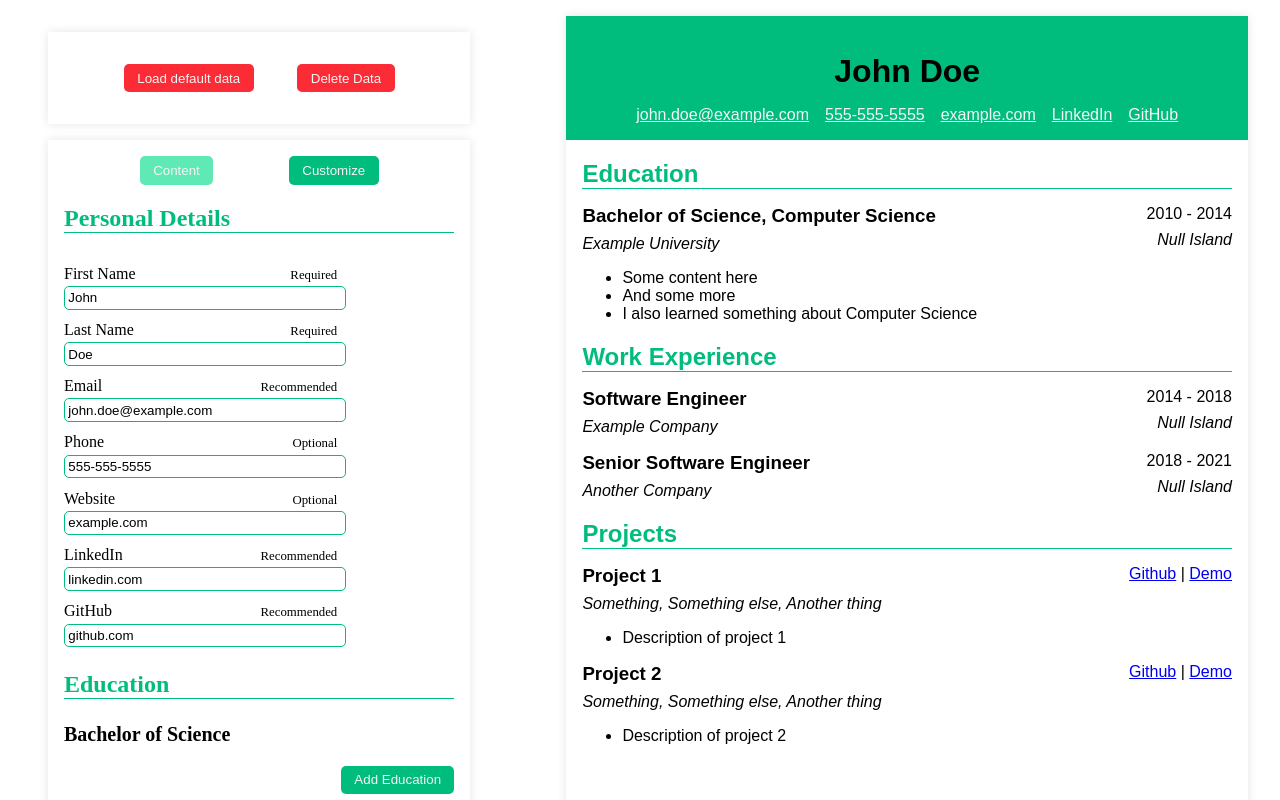
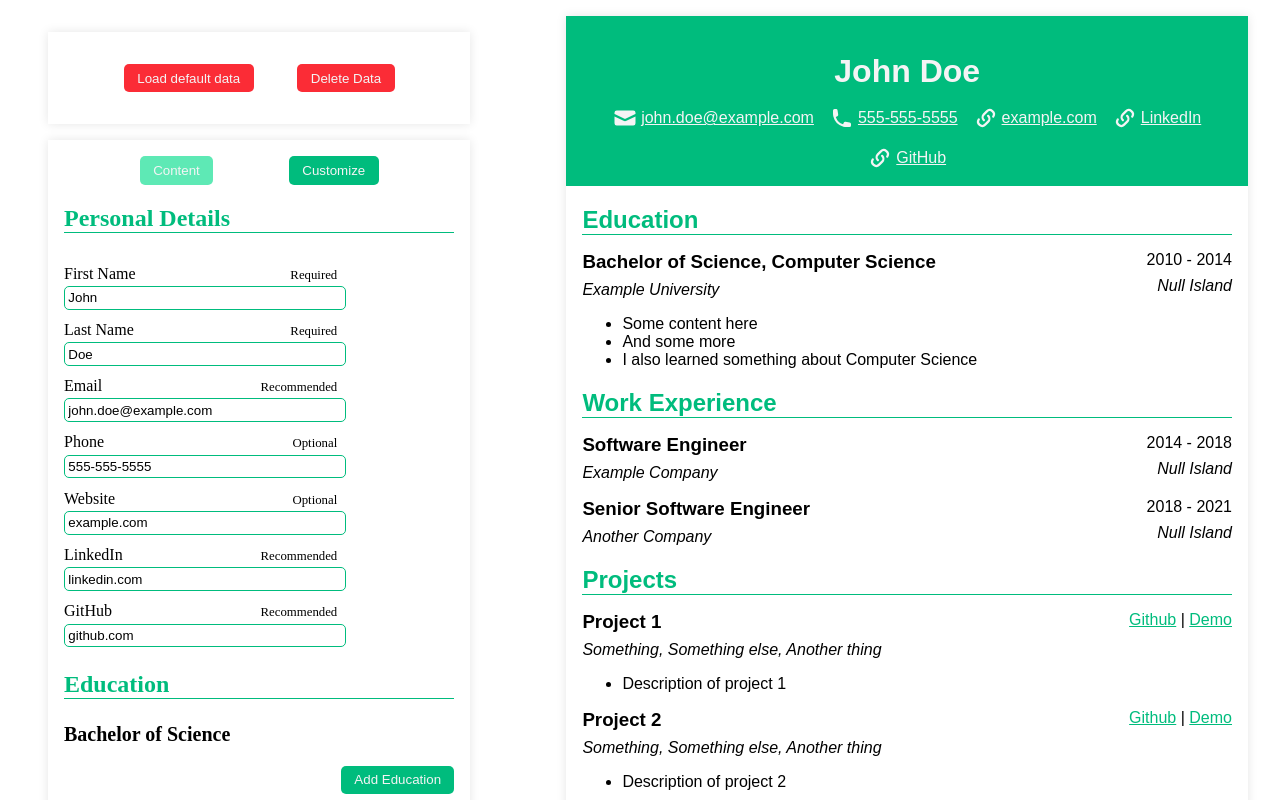
Before and after one commit to Asartea/odin-cv-v2, a React (Vite) app: page / in a window 1280 px wide. Shown: the top 800 px of the page. Built offline with nearby package versions, Linux system fonts and the light colour scheme.

Commit message:
Add icons to contact info

```diff
--- a/package.json
+++ b/package.json
@@ -11,6 +11,7 @@
         "preview": "vite preview"
     },
     "dependencies": {
+        "@heroicons/react": "^2.2.0",
         "@types/node": "^22.13.1",
         "prettier": "^3.4.2",
         "react": "^19.0.0",
--- a/src/components/personal/PersonalPreview.tsx
+++ b/src/components/personal/PersonalPreview.tsx
@@ -1,4 +1,6 @@
 import { PersonalData } from "../../App";
+import { EnvelopeIcon, LinkIcon, PhoneIcon } from "@heroicons/react/16/solid";
+
 type PersonalPreviewProps = {
     personal: PersonalData;
 };
@@ -8,11 +10,11 @@ function PersonalPreview({ personal }: PersonalPreviewProps) {
     const { firstName, lastName, email, phone, website, linkedin, github } =
         personal;
     const contactInfo = [
-        { label: email, value: email, type: "email" },
-        { label: phone, value: phone, type: "tel" },
-        { label: website, value: website, type: "url" },
-        { label: "LinkedIn", value: linkedin, type: "url" },
-        { label: "GitHub", value: github, type: "url" },
+        { label: email, value: email, type: "email", icon: EnvelopeIcon },
+        { label: phone, value: phone, type: "tel", icon: PhoneIcon },
+        { label: website, value: website, type: "url", icon: LinkIcon },
+        { label: "LinkedIn", value: linkedin, type: "url", icon: LinkIcon },
+        { label: "GitHub", value: github, type: "url", icon: LinkIcon },
     ];
     return (
         <div className="personal-preview">
@@ -20,13 +22,15 @@ function PersonalPreview({ personal }: PersonalPreviewProps) {
                 {firstName} {lastName}
             </h1>
             <div className="contact-info">
-                {contactInfo.map(({ label, value, type }) =>
+                {contactInfo.map(({ label, value, type, icon: Icon }) =>
                     !value ? null : type === "email" ? (
                         <a key={label} href={`mailto:${value}`}>
+                            {Icon && <Icon className="icon" />}
                             {label}
                         </a>
                     ) : type === "tel" ? (
                         <a key={label} href={`tel:${value}`}>
+                            {Icon && <Icon className="icon" />}
                             {label}
                         </a>
                     ) : (
@@ -40,6 +44,7 @@ function PersonalPreview({ personal }: PersonalPreviewProps) {
                             target="_blank"
                             rel="noreferrer noopener"
                         >
+                            {Icon && <Icon className="icon" />}
                             {label}
                         </a>
                     ),
--- a/src/styles/PersonalPreview.css
+++ b/src/styles/PersonalPreview.css
@@ -2,15 +2,29 @@
     background-color: var(--accent-color);
 
     padding: 1em;
+
+    h1 {
+        color: var(--text-color-white)
+    }
 
     .contact-info {
         display: flex;
         justify-content: center;
         gap: 1em;
         flex-wrap: wrap;
+
+        a {
+            color: var(--text-color-white);
+            display: flex;
+            align-items: center;
+
+            svg.icon {
+                width: 1.5em;
+                height: 1.5em;
+                padding-right: .25em;
+            }
+        }
+
     }
 
-    a {
-        color: var(--text-color-white);
-    }
 }
--- a/src/styles/PreviewColumn.css
+++ b/src/styles/PreviewColumn.css
@@ -69,6 +69,10 @@
         border-bottom: 1px solid var(--accent-color);
     }
 
+    a {
+        color: var(--accent-color);
+    }
+
     .preview {
         padding: 0em 1em;
     }
```
Also changed, not shown: 2 other files (tests, documents, lock files or other folders).
